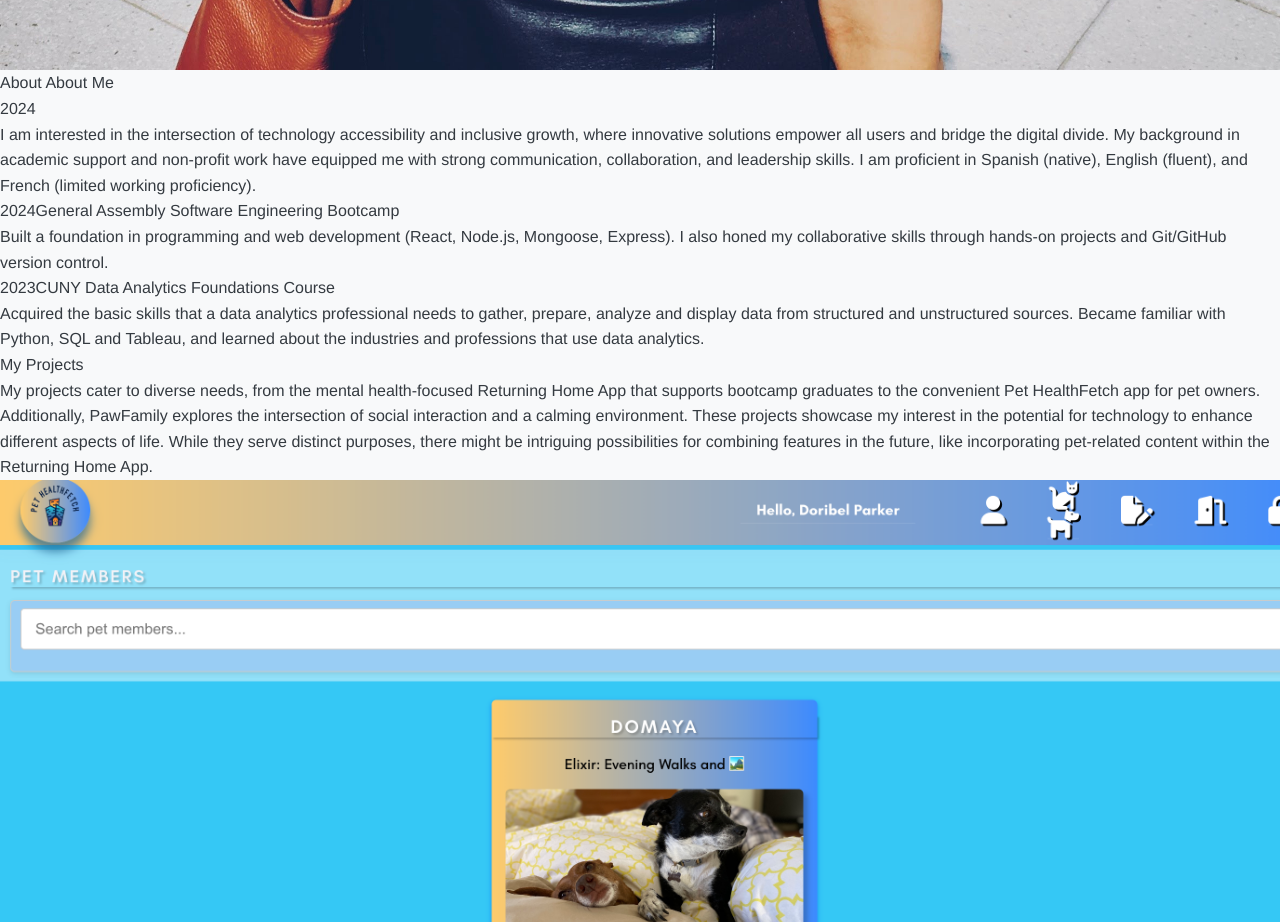
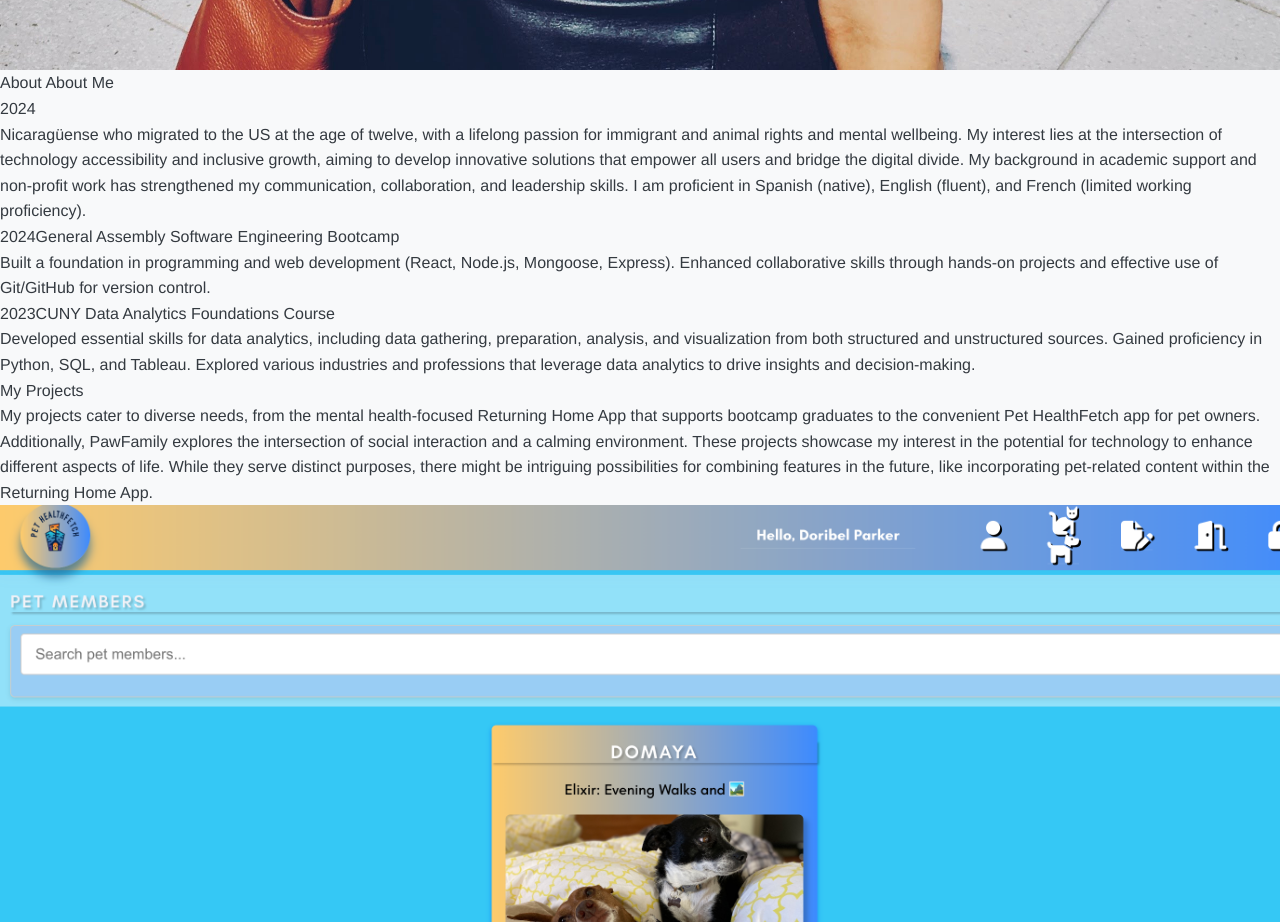
Before and after one commit to dterceroparker/doribel-react-portfolio, a React (Vite) app: page / in a window 1280 px wide. Shown: the part 3000-3922 px from the top of the page. Built offline with nearby package versions, Linux system fonts and the light colour scheme.

Commit message:
update jobs-data.js

```diff
--- a/src/data/jobs-data.js
+++ b/src/data/jobs-data.js
@@ -2,16 +2,16 @@ export const jobs = [
   {
     year: 2024,
     title: '',
-    details: 'I am interested in the intersection of technology accessibility and inclusive growth, where innovative solutions empower all users and bridge the digital divide. My background in academic support and non-profit work have equipped me with strong communication, collaboration, and leadership skills. I am proficient in Spanish (native), English (fluent), and French (limited working proficiency).',
+    details: 'Nicaragüense who migrated to the US at the age of twelve, with a lifelong passion for immigrant and animal rights and mental wellbeing. My interest lies at the intersection of technology accessibility and inclusive growth, aiming to develop innovative solutions that empower all users and bridge the digital divide. My background in academic support and non-profit work has strengthened my communication, collaboration, and leadership skills. I am proficient in Spanish (native), English (fluent), and French (limited working proficiency).',
   },
   {
     year: 2024,
     title: 'General Assembly Software Engineering Bootcamp',
-    details: 'Built a foundation in programming and web development (React, Node.js, Mongoose, Express). I also honed my collaborative skills through hands-on projects and Git/GitHub version control.',
+    details: 'Built a foundation in programming and web development (React, Node.js, Mongoose, Express). Enhanced collaborative skills through hands-on projects and effective use of Git/GitHub for version control.',
   },
   {
     year: 2023,
     title: 'CUNY Data Analytics Foundations Course',
-    details: 'Acquired the basic skills that a data analytics professional needs to gather, prepare, analyze and display data from structured and unstructured sources. Became familiar with Python, SQL and Tableau, and learned about the industries and professions that use data analytics.',
+    details: 'Developed essential skills for data analytics, including data gathering, preparation, analysis, and visualization from both structured and unstructured sources. Gained proficiency in Python, SQL, and Tableau. Explored various industries and professions that leverage data analytics to drive insights and decision-making.',
   },
 ]
```
